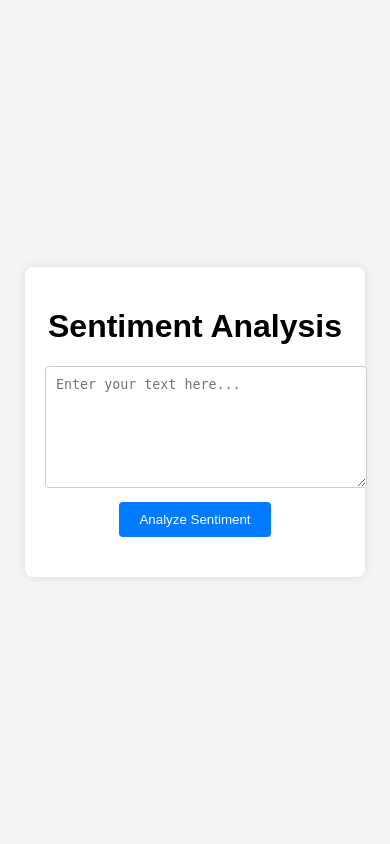
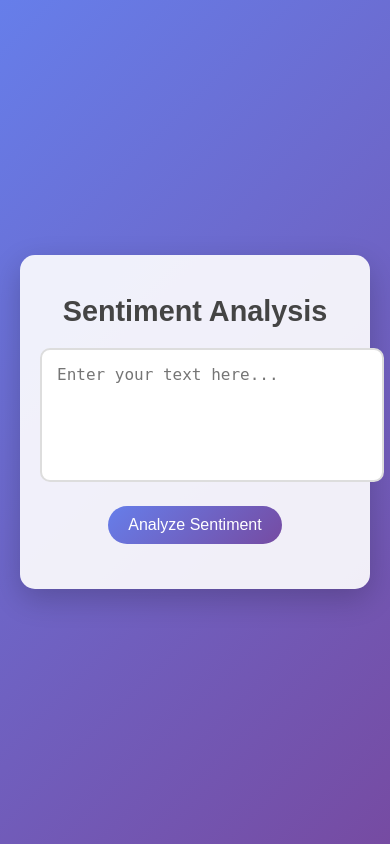
Before and after one commit to Rudra990/sentimentanalysisusingNLP, a Flask app: page / in a window 390 px wide. Run offline with Flask 3, Linux system fonts and the light colour scheme.

Commit message:
can run now

```diff
--- a/app/static/style.css
+++ b/app/static/style.css
@@ -1,45 +1,99 @@
 body {
-  font-family: Arial, sans-serif;
-  background-color: #f4f4f4;
+  font-family: 'Arial', sans-serif;
+  background: linear-gradient(135deg, #667eea, #764ba2);
   display: flex;
   justify-content: center;
   align-items: center;
   height: 100vh;
   margin: 0;
+  color: #333;
 }
 
 .container {
-  background: white;
-  padding: 20px;
-  border-radius: 8px;
-  box-shadow: 0 0 10px rgba(0, 0, 0, 0.1);
-  width: 300px;
+  background: rgba(255, 255, 255, 0.9);
+  padding: 30px;
+  border-radius: 15px;
+  box-shadow: 0 10px 30px rgba(0, 0, 0, 0.2);
+  width: 90%; /* Responsive width */
+  max-width: 500px; /* Maximum width for larger screens */
   text-align: center;
+  animation: fadeIn 1s ease-in-out;
+  margin: 20px; /* Add some margin for smaller screens */
+}
+
+h1 {
+  font-size: 2rem; /* Slightly smaller heading */
+  margin-bottom: 20px;
+  color: #444;
 }
 
 textarea {
   width: 100%;
-  height: 100px;
-  margin-bottom: 10px;
-  padding: 10px;
-  border-radius: 4px;
-  border: 1px solid #ccc;
+  height: 120px;
+  margin-bottom: 20px;
+  padding: 15px;
+  border-radius: 10px;
+  border: 2px solid #ddd;
+  font-size: 1rem;
+  resize: none;
+  transition: border-color 0.3s ease;
+}
+
+textarea:focus {
+  border-color: #667eea;
+  outline: none;
 }
 
 button {
-  padding: 10px 20px;
-  background-color: #007bff;
+  padding: 12px 25px;
+  background: linear-gradient(135deg, #667eea, #764ba2);
   color: white;
   border: none;
-  border-radius: 4px;
+  border-radius: 25px;
+  font-size: 1rem;
   cursor: pointer;
+  transition: transform 0.3s ease, box-shadow 0.3s ease;
 }
 
 button:hover {
-  background-color: #0056b3;
+  transform: translateY(-3px);
+  box-shadow: 0 5px 15px rgba(0, 0, 0, 0.3);
 }
 
 #result {
-  margin-top: 20px;
+  margin-top: 25px;
+  font-size: 1.2rem;
   font-weight: bold;
+  color: #444;
+  animation: fadeIn 0.5s ease-in-out;
 }
+
+@keyframes fadeIn {
+  from {
+      opacity: 0;
+      transform: translateY(20px);
+  }
+  to {
+      opacity: 1;
+      transform: translateY(0);
+  }
+}
+
+/* Responsive adjustments for smaller screens */
+@media (max-width: 600px) {
+  .container {
+      padding: 20px; /* Less padding on smaller screens */
+  }
+
+  h1 {
+      font-size: 1.8rem; /* Smaller heading on mobile */
+  }
+
+  textarea {
+      height: 100px; /* Smaller textarea on mobile */
+  }
+
+  button {
+      padding: 10px 20px; /* Smaller button on mobile */
+  }
+}
--- a/app/templates/index.html
+++ b/app/templates/index.html
@@ -17,13 +17,23 @@
     <script>
         document.getElementById("analyze-btn").addEventListener("click", async () => {
             const text = document.getElementById("text-input").value;
+            const resultDiv = document.getElementById("result");
+
+            if (!text) {
+                resultDiv.innerText = "Please enter some text!";
+                return;
+            }
+
+            resultDiv.innerText = "Analyzing...";
+
             const response = await fetch("/analyze", {
                 method: "POST",
                 headers: { "Content-Type": "application/json" },
                 body: JSON.stringify({ text })
             });
+
             const data = await response.json();
-            document.getElementById("result").innerText = `Sentiment: ${data.label}, Confidence: ${data.score.toFixed(2)}`;
+            resultDiv.innerText = `Sentiment: ${data.label}, Confidence: ${data.score.toFixed(2)}`;
         });
     </script>
 </body>
--- /dev/null
+++ b/run.py
@@ -0,0 +1,4 @@
+from app import app
+
+if __name__ == "__main__":
+    app.run(debug=True)
```
Also changed, not shown: 1 other file.
